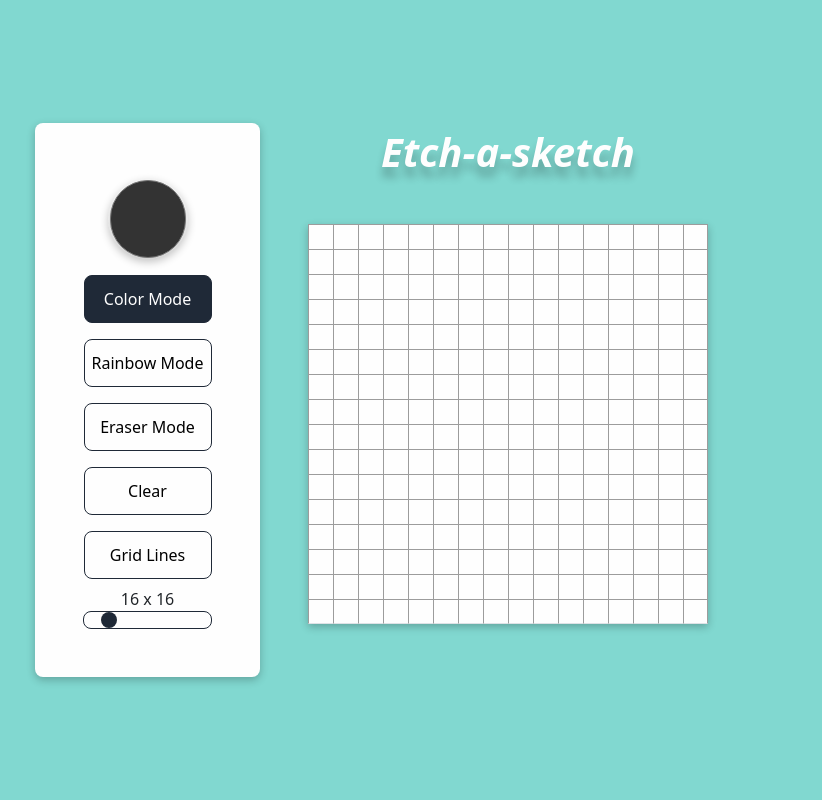
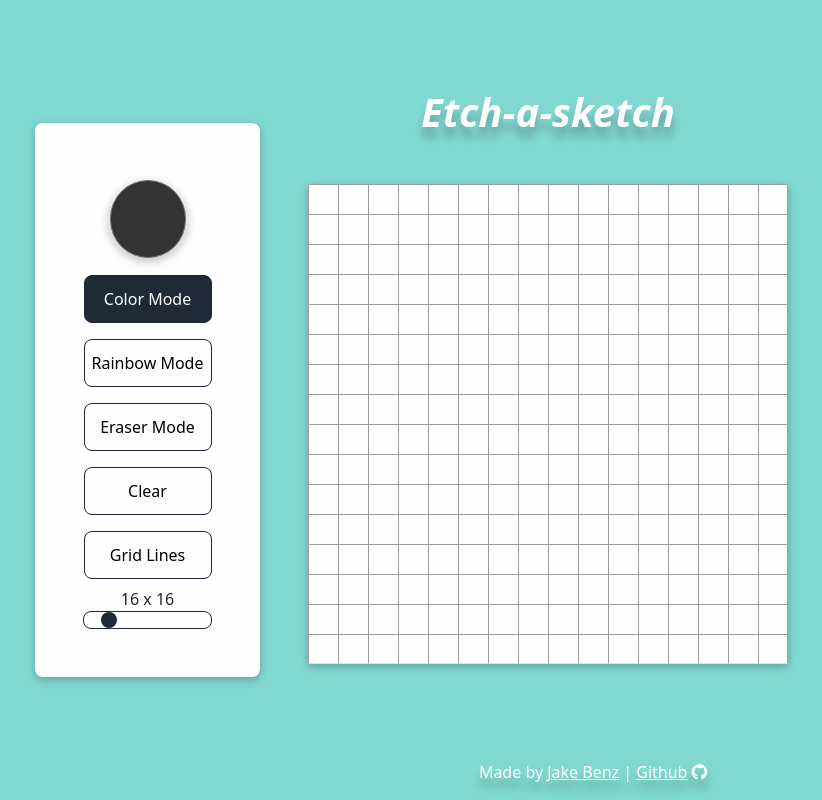
Before and after one commit to jaketbenz/etch-a-sketch, a plain HTML site: page index.html in a window 1280 px wide. Shown: the whole page, without its empty margins (47-869 px from the left). Drawn offline with nearby package versions, Linux system fonts and the light colour scheme.

Commit message:
added footer
added footer
updated sizing

```diff
--- a/css/index.css
+++ b/css/index.css
@@ -68,8 +68,8 @@ input[type="range"]::-webkit-slider-thumb {
 }
 .grid {
 	display: grid;
-	height: 50vh;
-	width: 50vh;
+	height: 60vh;
+	width: 60vh;
 	background-color: #fefefe;
 	box-shadow: rgba(0, 0, 0, 0.24) 0px 3px 8px;
 }
@@ -85,3 +85,15 @@ input[type="range"]::-webkit-slider-thumb {
 .border-bottom {
 	border-bottom: 1px solid rgb(156, 156, 156);
 }
+.footer{
+    width: 100%;
+    position: absolute;
+    bottom: 0;
+    color: var(--primary-light);
+	text-shadow: rgba(0, 0, 0, 0.24) 0px 10px 8px;
+}
+.footer--link{
+    color: var(--primary-light);
+    /* font-style: italic; */
+    /* text-decoration: none; */
+}
--- a/index.html
+++ b/index.html
@@ -20,11 +20,13 @@
     <link rel="stylesheet"
         href="https://fonts.googleapis.com/css2?family=Material+Symbols+Outlined:opsz,wght,FILL,GRAD@20..48,100..700,0..1,-50..200" />
 
+    <script src="https://kit.fontawesome.com/eb1d80cf3a.js"></script>
+
     <title>Etch-A-Sketch</title>
 </head>
 
 <body>
-    <div class="container d-flex justify-content-start align-items-center">
+    <main class="container d-flex justify-content-start align-items-center">
         <div
             class="settings--container d-flex flex-column align-items-center p-5">
             <input id="color--picker" class="color--picker my-2" type="color"
@@ -44,7 +46,21 @@
             <h1 class="grid--header">Etch-a-sketch</h1>
             <div class="grid m-5"></div>
         </div>
-    </div>
+    </main>
+    <footer class="footer d-flex justify-content-center">
+        <p>
+            <!-- Copyright©
+            <script>
+                document.write(new Date().getFullYear())
+            </script> -->
+            Made by <a class="footer--link" href="https://jakebenz.dev">Jake
+                Benz</a>
+            |
+            <a class="footer--link"
+                href="https://https://github.com/jaketbenz/etch-a-sketch">Github</a>
+            <i class="fa-brands fa-github"></i>
+        </p>
+    </footer>
 </body>
 
 </html>
```
